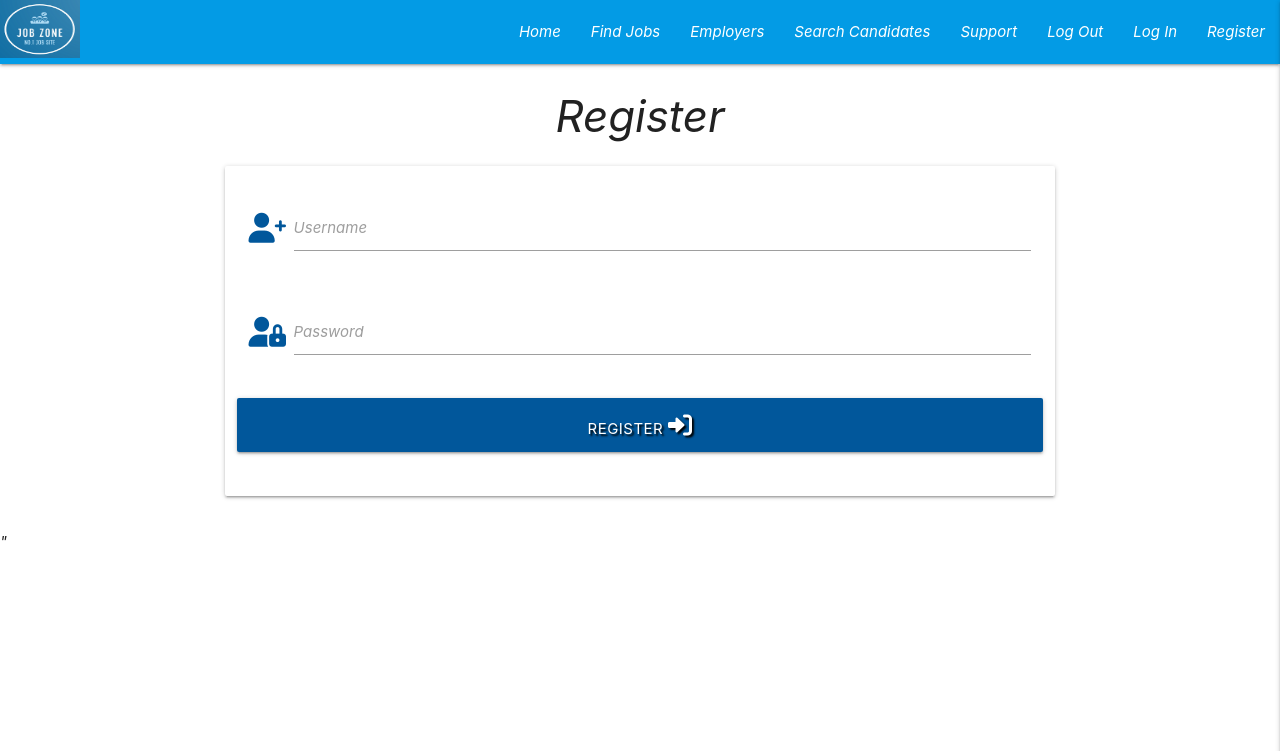
After one commit to Francisca-Heii/jobzone-crud, a Flask app: page /register in a window 1280 px wide. The commit adds this page. Shown: the top 751 px of the page. Run offline with Flask 2, Linux system fonts and the light colour scheme; some libraries are stand-ins or nearby versions.

Commit message:
added logo and created registration form

```diff
--- a/app.py
+++ b/app.py
@@ -3,6 +3,8 @@ from flask import (Flask, flash, render_template,
  redirect, request, session, url_for)
 from flask_pymongo import PyMongo
 from bson.objectid import ObjectId
+from werkzeug.security import generate_password_hash, check_password_hash
+
 if os.path.exists("env.py"):
     import env
 
@@ -23,6 +25,18 @@ def get_jobs():
     return render_template("jobs.html",jobs = jobs)
 
 
+@app.route("/register", methods=["GET", "POST"])
+def register():
+    return render_template("register.html")
+
+
+
+@app.route("/get_employer")
+def get_employer():
+    #employer = mongo.db.employer.find()
+    return render_template("employer.html")
+
+
 if __name__ == "__main__":
     app.run(host=os.environ.get("IP"),
             port=int(os.environ.get("PORT")),
--- a/static/css/style.css
+++ b/static/css/style.css
@@ -1,3 +1,8 @@
 .text-shadow {
     text-shadow: 2px 2px 2px black;
 }
+
+.img-size {
+    height: 58px;
+    width: 80px;
+}
--- a/templates/base.html
+++ b/templates/base.html
@@ -15,20 +15,21 @@
 
 <body>
     <header>
-        <nav class="nav-extended text-shadow #039be5 light-blue darken-1">
-            <div class="nav-wrapper">
-                <a href="{{ url_for('get_jobs')}}" class="brand-logo">Job Zone</a>
+        <nav>
+            <div class="nav-wrapper #039be5 light-blue darken-1">
+                <a href="{{ url_for('get_jobs')}}" class="brand-logo"><img class="img-size"
+                        src="{{url_for('static', filename='images/logo1.PNG')}}" /></a>
                 <a href="#" data-target="mobile-demo" class="sidenav-trigger right"><i class="material-icons"><i
                             class="fas fa-bars"></i></a>
                 <ul class="right hide-on-med-and-down">
-                    <li><a href="#">Home</a></li>
+                    <li><a href="{{ url_for('get_jobs')}}">Home</a></li>
                     <li><a href="#">Find Jobs</a></li>
-                    <li><a href="#">Employers</a></li>
+                    <li><a href="{{ url_for('get_employer')}}">Employers</a></li>
                     <li><a href="#">Search Candidates</a></li>
                     <li><a href="#">Support</a></li>
                     <li><a href="#">Log Out</a></li>
                     <li><a href="#">Log In</a></li>
-                    <li><a href="#">Register</a></li>
+                    <li><a href="{{ url_for('register')}}">Register</a></li>
                 </ul>
             </div>
         </nav>
@@ -39,15 +40,16 @@
             </li>
             <li><a href="{{ url_for('get_jobs')}}">Home</a></li>
             <li><a href="#">Find Jobs</a></li>
-            <li><a href="#">Employers</a></li>
+            <li><a href="{{ url_for('get_employer')}}">Employers</a></li>
             <li><a href="#">Search Candidates</a></li>
             <li><a href="#">Support</a></li>
             <li><a href="#">Log Out</a></li>
             <li><a href="#">Log In</a></li>
-            <li><a href="#">Register</a></li>
+            <li><a href="{{ url_for('register')}}">Register</a></li>
         </ul>
+
     </header>
-    <h1>Welcome to Job Zone</h1>
+
     {% block content %}
     {% endblock %}
 
--- /dev/null
+++ b/templates/register.html
@@ -0,0 +1,31 @@
+{% extends "base.html" %}
+{% block content %}
+<h3 class="center-align">Register</h3>
+
+<div class="row">
+    <form class="col s12 m8 offset-m2">
+        <div class="card-panel">
+            <div class="row">
+                <div class="input-field col s12">
+                    <i class="fas fa-user-plus prefix light-blue-text text-darken-4"></i>
+                    <input id="username" name="username" type="text" class="validate">
+                    <label for="username">Username</label>
+                </div>
+            </div>
+            <div class="row">
+                <div class="input-field col s12">
+                    <i class="fas fa-user-lock prefix light-blue-text text-darken-4"></i>
+                    <input id="password" name="password" type="password" class="validate">
+                    <label for="password">Password</label>
+                </div>
+            </div>
+            <div class="row">
+                <button type="submit" class="col s12 btn-large light-blue darken-4 text-shadow">
+                    Register <i class="fas fa-sign-in-alt"></i>
+                </button>
+            </div>
+
+        </div>
+        </dformiv>
+</div>
+{% endblock %}
```
Also changed, not shown: static/images/logo1.PNG (added).
